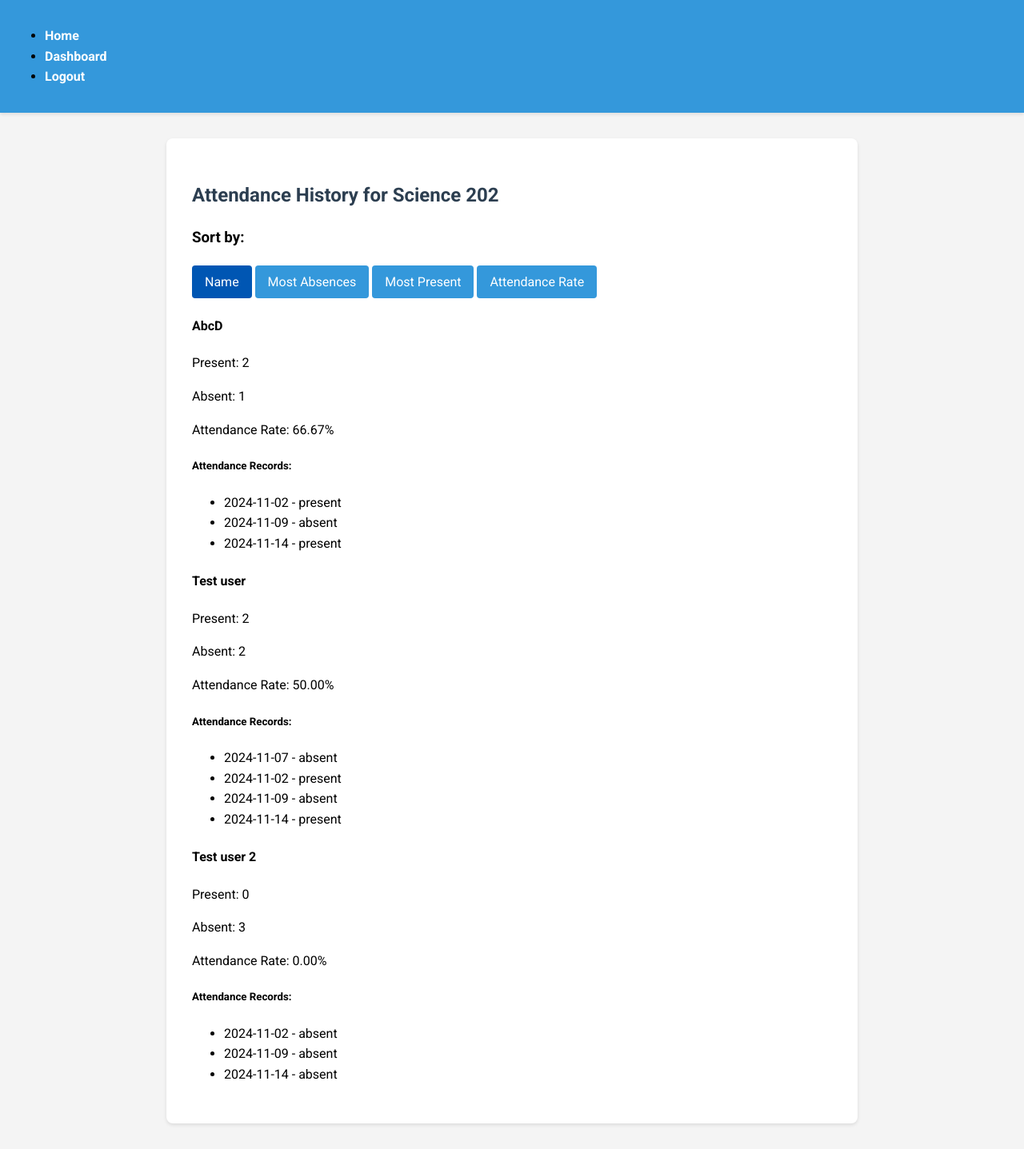
After one commit to Darkstalker007/Computer-Science-IA, a Flask app: page /attendance_history/1?sort_by=name in a window 1280 px wide. The commit adds this page. Shown: the whole page at 80% size. Run offline with Flask 3, Linux system fonts and the light colour scheme; a user stored in the database is signed in.

Commit message:
Added sorting features to attendance record

```diff
--- a/app.py
+++ b/app.py
@@ -173,15 +173,19 @@ def mark_attendance(class_id):
 
     if request.method == 'POST':
         date_str = request.form['date']
-        date_obj = datetime.strptime(date_str, '%Y-%m-%d').date()  # Convert string to date object
+        date_obj = datetime.strptime(date_str, '%Y-%m-%d')  # Convert string to datetime object
         absent_students = []
         for student in class_obj.students:
             status = request.form.get(f'status_{student.id}')
-            attendance = Attendance(class_id=class_id, student_id=student.id, status=status, attendance_date=date_obj)
+            attendance = Attendance(
+                class_id=class_id,
+                student_id=student.id,
+                status=status,
+                attendance_date=date_obj  # Make sure this matches the model field
+            )
             attendance_queue.append(attendance)
             if status == 'absent':
                 absent_students.append(student)
-
         while attendance_queue:
             attendance = attendance_queue.popleft()
             db.session.add(attendance)
@@ -247,6 +251,60 @@ def remove_student(class_id, student_id):
 
     return redirect(url_for('dashboard'))
 
+
+
+@app.route('/attendance_history/<int:class_id>')
+@login_required
+def attendance_history(class_id):
+    if current_user.role != 'teacher':
+        flash('Only teachers can view attendance history')
+        return redirect(url_for('dashboard'))
+
+    class_obj = Class.query.get(class_id)
+    sort_by = request.args.get('sort_by', 'date')  # Default sort by date
+
+    # Get all attendance records for the class
+    attendance_records = Attendance.query.filter_by(class_id=class_id).all()
+
+    # Create a dictionary to store student attendance statistics
+    student_stats = {}
+    for student in class_obj.students:
+        student_records = [r for r in attendance_records if r.student_id == student.id]
+        absent_count = sum(1 for r in student_records if r.status == 'absent')
+        present_count = sum(1 for r in student_records if r.status == 'present')
+        attendance_rate = (present_count / len(student_records) * 100) if student_records else 0
+
+        student_stats[student.id] = {
+            'name': student.name,
+            'absent_count': absent_count,
+            'present_count': present_count,
+            'attendance_rate': attendance_rate,
+            'records': student_records
+        }
+
+    # Sort the statistics based on selected criteria
+    if sort_by == 'absent':
+        sorted_stats = dict(sorted(student_stats.items(),
+                                 key=lambda x: x[1]['absent_count'],
+                                 reverse=True))
+    elif sort_by == 'present':
+        sorted_stats = dict(sorted(student_stats.items(),
+                                 key=lambda x: x[1]['present_count'],
+                                 reverse=True))
+    elif sort_by == 'rate':
+        sorted_stats = dict(sorted(student_stats.items(),
+                                 key=lambda x: x[1]['attendance_rate'],
+                                 reverse=True))
+    else:  # sort by name
+        sorted_stats = dict(sorted(student_stats.items(),
+                                 key=lambda x: x[1]['name']))
+
+    return render_template('attendance_history.html',
+                         class_obj=class_obj,
+                         student_stats=sorted_stats,
+                         sort_by=sort_by)
+
+
 if __name__ == '__main__':
     with app.app_context():
         db.create_all()
--- a/static/styles.css
+++ b/static/styles.css
@@ -5,6 +5,19 @@ body {
     padding: 0;
     background-color: #f4f4f4;
 }
+
+/* Highlight active buttons distinctly */
+.btn.active {
+    background-color: #0056b3; /* Adjust this for a better contrast */
+    color: white;
+    border-color: #0056b3;
+}
+
+/* Ensure padding and alignment remain consistent */
+.btn.active:hover {
+    background-color: #004494; /* Darker shade for hover effect */
+}
+
 
 nav {
     background-color: #3498db;
--- /dev/null
+++ b/templates/attendance_history.html
@@ -0,0 +1,41 @@
+{% extends "base.html" %}
+{% block content %}
+<h2>Attendance History for {{ class_obj.name }}</h2>
+
+<div class="sorting-options">
+    <h3>Sort by:</h3>
+    <a href="{{ url_for('attendance_history', class_id=class_obj.id, sort_by='name') }}"
+       class="btn btn-primary {% if sort_by == 'name' %}active{% endif %}">Name</a>
+       <a href="{{ url_for('attendance_history', class_id=class_obj.id, sort_by='absent') }}"
+       class="btn {% if sort_by == 'absent' %}active{% else %}btn-primary{% endif %}">Most Absences</a>
+    <a href="{{ url_for('attendance_history', class_id=class_obj.id, sort_by='present') }}"
+       class="btn btn-success {% if sort_by == 'present' %}active{% endif %}">Most Present</a>
+    <a href="{{ url_for('attendance_history', class_id=class_obj.id, sort_by='rate') }}"
+       class="btn btn-info {% if sort_by == 'rate' %}active{% endif %}">Attendance Rate</a>
+</div>
+
+<div class="attendance-stats">
+    {% for student_id, stats in student_stats.items() %}
+    <div class="student-card">
+        <h4>{{ stats.name }}</h4>
+        <p>Present: {{ stats.present_count }}</p>
+        <p>Absent: {{ stats.absent_count }}</p>
+        <p>Attendance Rate: {{ "%.2f"|format(stats.attendance_rate) }}%</p>
+
+        <div class="attendance-details">
+            <h5>Attendance Records:</h5>
+            <ul>
+                {% for record in stats.records %}
+                <li>
+                    {{ record.date.strftime('%Y-%m-%d') }} -
+                    <span class="{{ 'text-success' if record.status == 'present' else 'text-danger' }}">
+                        {{ record.status }}
+                    </span>
+                </li>
+                {% endfor %}
+            </ul>
+        </div>
+    </div>
+    {% endfor %}
+</div>
+{% endblock %}
--- a/templates/dashboard.html
+++ b/templates/dashboard.html
@@ -10,6 +10,7 @@
                 <li class="class-item">
                     <h3>{{ class.name }}</h3>
                     <a href="{{ url_for('mark_attendance', class_id=class.id) }}" class="btn">Mark Attendance</a>
+                    <a href="{{ url_for('attendance_history', class_id=class.id) }}" class="btn btn-info">View Attendance History</a>
                     <form method="POST" action="{{ url_for('add_student', class_id=class.id) }}" class="add-student-form">
                         <input type="email" name="student_email" placeholder="Student Email" required>
                         <button type="submit">Add Student</button>
```
Also changed, not shown: instance/site.db.
